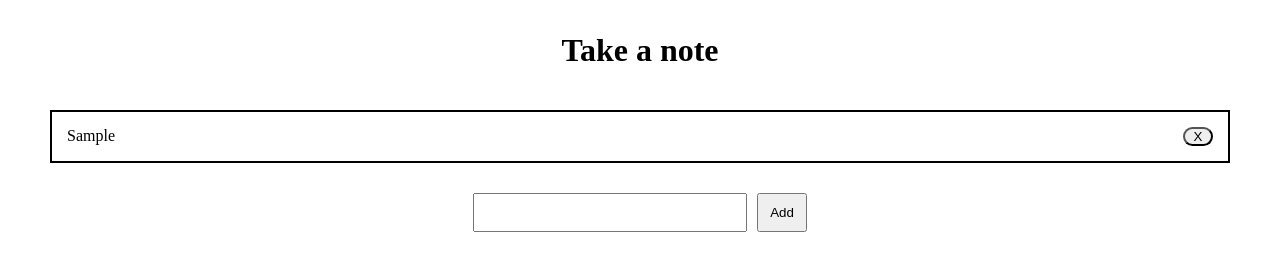
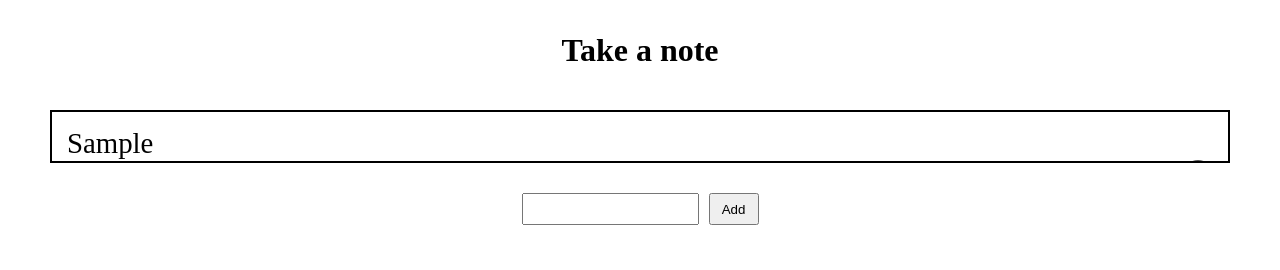
Before and after one commit to Timalsinarabin/Note-app, a website: page index.html in a window 1280 px wide. Both pictures are taken after typing "Sample" into the empty fields and a click on the button "Add". Drawn offline with nearby package versions, Linux system fonts and the light colour scheme.

Commit message:
feat: Ui touch enhancement

```diff
--- a/index.html
+++ b/index.html
@@ -13,7 +13,7 @@
     <section class="main">
         <div class="container"></div>
         <div class="takeNote">
-            <input class="note" type="text">
+            <textarea class="note" id="note" rows="2"></textarea>
             <button class="addNote">Add</button>
         </div>
     </section>
--- a/index.js
+++ b/index.js
@@ -3,7 +3,7 @@ const APP={
     SW: null,
     init(){
         if('serviceWorker' in navigator){
-            navigator.serviceWorker.register('/sw.js',{
+            navigator.serviceWorker.register('./sw.js',{
                 scope: '/'
             }).then(registration=>{
                 APP.SW = registration.installing ||
--- a/style.css
+++ b/style.css
@@ -20,15 +20,20 @@
     gap: 20px;
 }
 .items{
-    display: flex;
-    justify-content: space-between;
+    white-space: pre-wrap;
     padding: 15px;
     border: 2px solid black;
-    gap: 5px;
+    overflow: hidden;
+    max-height: 19px;
 }
-.container button{
-    border-radius: 10px;
-    max-height: 20px;
+
+.container button {
+    display: flex;
+    justify-self: right;
+    justify-content: center;
+    align-items: center;
+    border-radius: 20px;
+    height: 30px;
     min-width: 30px;
     cursor: pointer;
 }
@@ -47,3 +52,13 @@
     cursor: pointer;
     width: 50px;
 }
+.note{
+    resize: none;
+}
+.items:hover{
+    background-color: rgb(244, 255, 255);
+    max-height: 100%;
+}
+.items::first-line{
+    font-size: 1.8em;
+}
```
